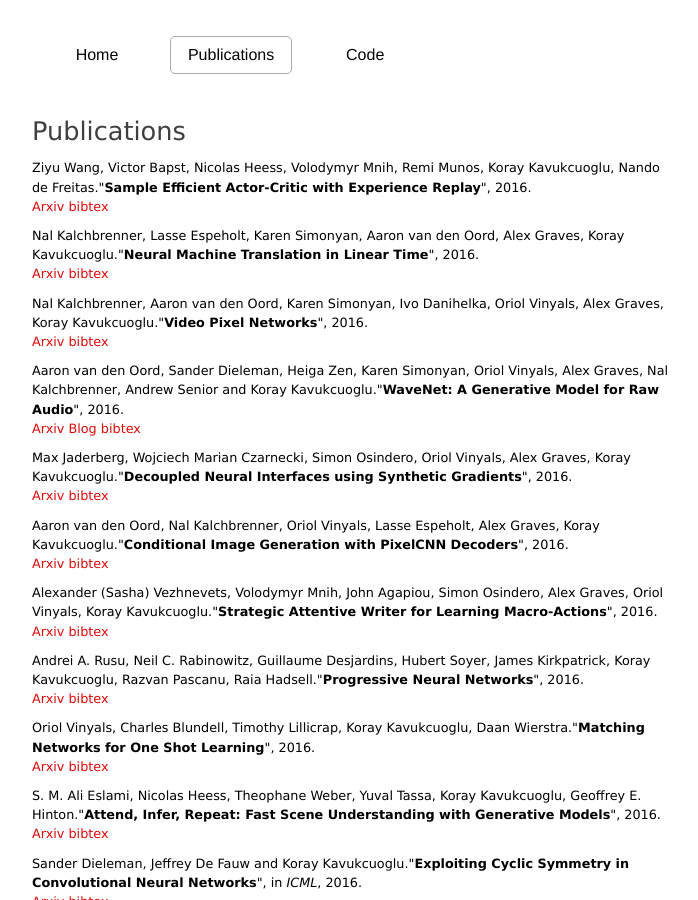
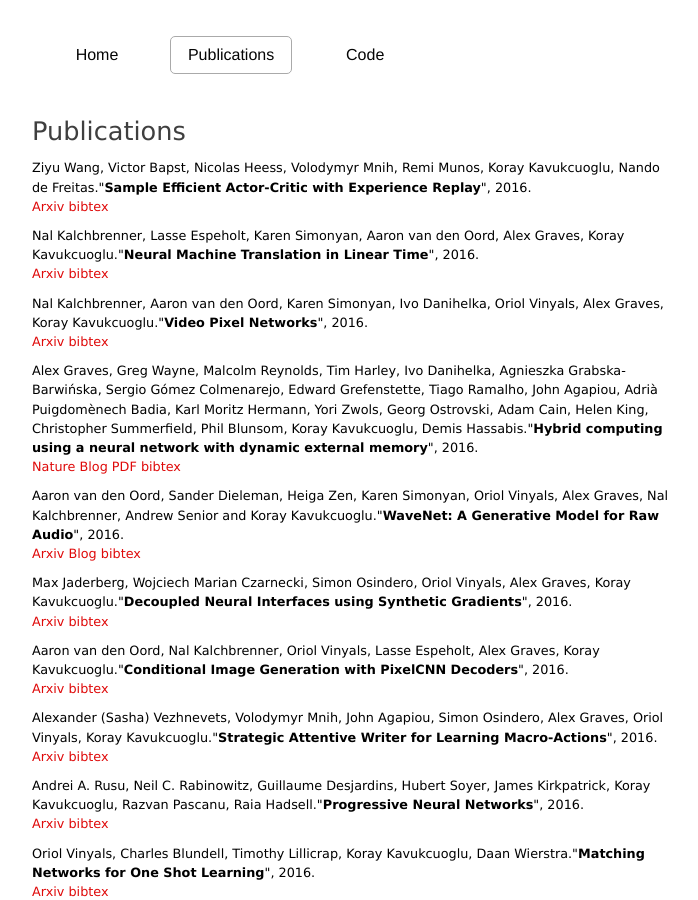
Before and after one commit to koraykv/koraykv.github.com, a Jekyll site: the page built from publications.md, in a window 1280 px wide and 900 px high. Shown: the whole window, without its empty margins (288-986 px from the left). Built offline with Jekyll 4.4.1, drawn with Linux system fonts in a browser that asks for light colours.

Commit message:
Update publications.md

```diff
--- a/publications.md
+++ b/publications.md
@@ -57,6 +57,30 @@ id: publications
   author={Kalchbrenner, Nal and Oord, Aaron van den and Simonyan, Karen and Danihelka, Ivo and Vinyals, Oriol and Graves, Alex and Kavukcuoglu, Koray},
   journal={arXiv preprint arXiv:1610.00527},
   year={2016}}
+</code></pre></div>
+</li>
+
+<li>
+<div id="graves-dnc-2016">Alex Graves, Greg Wayne, Malcolm Reynolds, Tim Harley, Ivo Danihelka, Agnieszka Grabska-Barwińska, Sergio Gómez Colmenarejo, Edward Grefenstette, Tiago Ramalho, John Agapiou, Adrià Puigdomènech Badia, Karl Moritz Hermann, Yori Zwols, Georg Ostrovski, Adam Cain, Helen King, Christopher Summerfield, Phil Blunsom, Koray Kavukcuoglu, Demis Hassabis."<B>Hybrid computing using a neural network with dynamic external memory</B>", 2016.
+
+<br>
+<a href="http://www.nature.com/nature/journal/v538/n7626/full/nature20101.html">Nature</a>
+<a href="https://deepmind.com/blog/differentiable-neural-computers/">Blog</a>
+<a href="http://www.nature.com/articles/nature20101.epdf?author_access_token=ImTXBI8aWbYxYQ51Plys8NRgN0jAjWel9jnR3ZoTv0MggmpDmwljGswxVdeocYSurJ3hxupzWuRNeGvvXnoO8o4jTJcnAyhGuZzXJ1GEaD-Z7E6X_a9R-xqJ9TfJWBqz">PDF</a>
+<a href="#" onclick="toggle_visibility('bib-graves-dnc-2016');return false;">bibtex</a>
+
+</div>
+<div class="bibtex" id="bib-graves-dnc-2016" >
+<pre><code>@article{graves-dnc-2016,
+	Author = {Graves, Alex and Wayne, Greg and Reynolds, Malcolm and Harley, Tim and Danihelka, Ivo and Grabska-Barwi{\'n}ska, Agnieszka and Colmenarejo, Sergio G{\'o}mez and Grefenstette, Edward and Ramalho, Tiago and Agapiou, John and Badia, Adri{\`a}Puigdom{\`e}nech and Hermann, Karl Moritz and Zwols, Yori and Ostrovski, Georg and Cain, Adam and King, Helen and Summerfield, Christopher and Blunsom, Phil and Kavukcuoglu, Koray and Hassabis, Demis},
+	Journal = {Nature},
+	Month = {10},
+	Number = {7626},
+	Pages = {471--476},
+	Title = {Hybrid computing using a neural network with dynamic external memory},
+	Volume = {538},
+	Year = {2016}}
+}
 </code></pre></div>
 </li>
 
```
